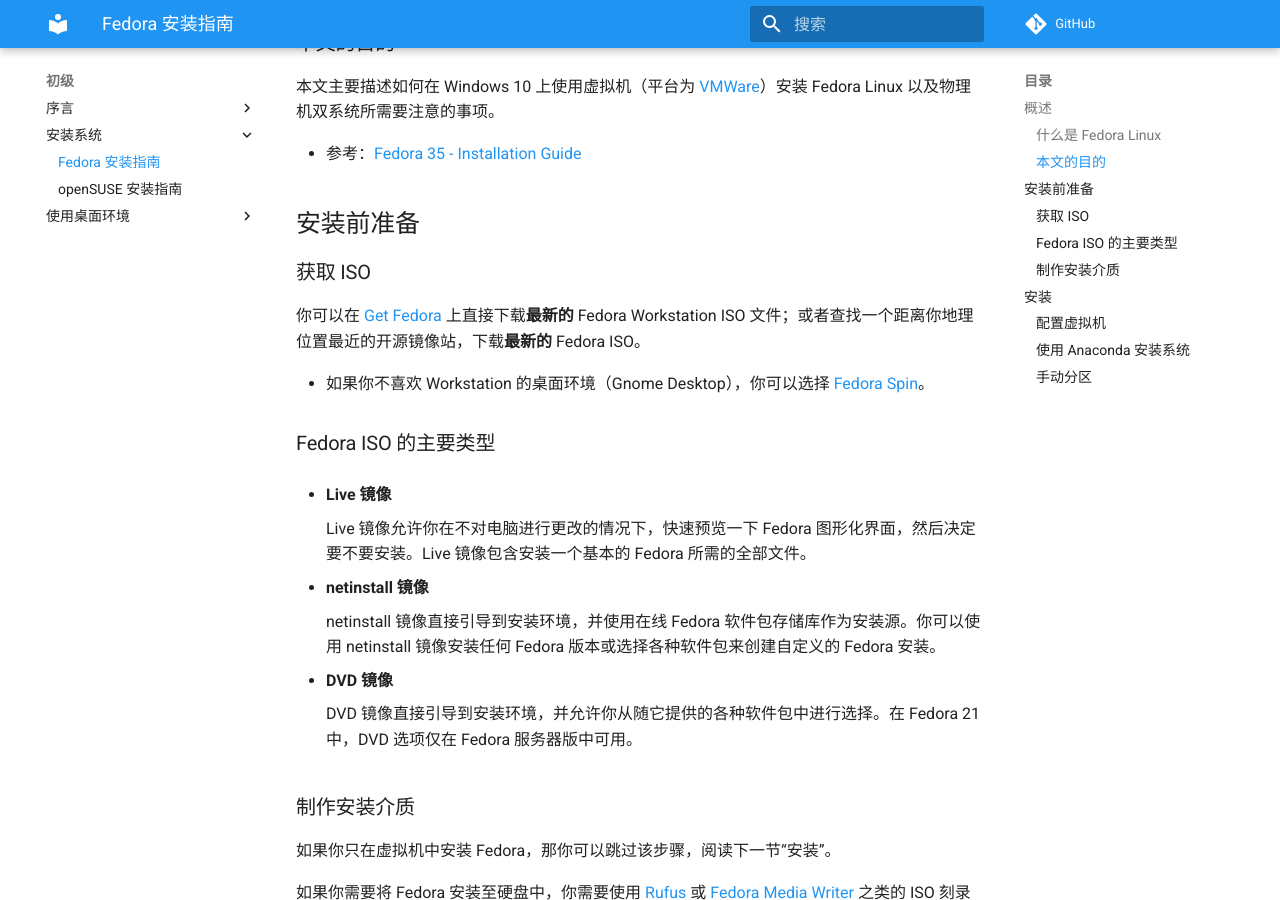
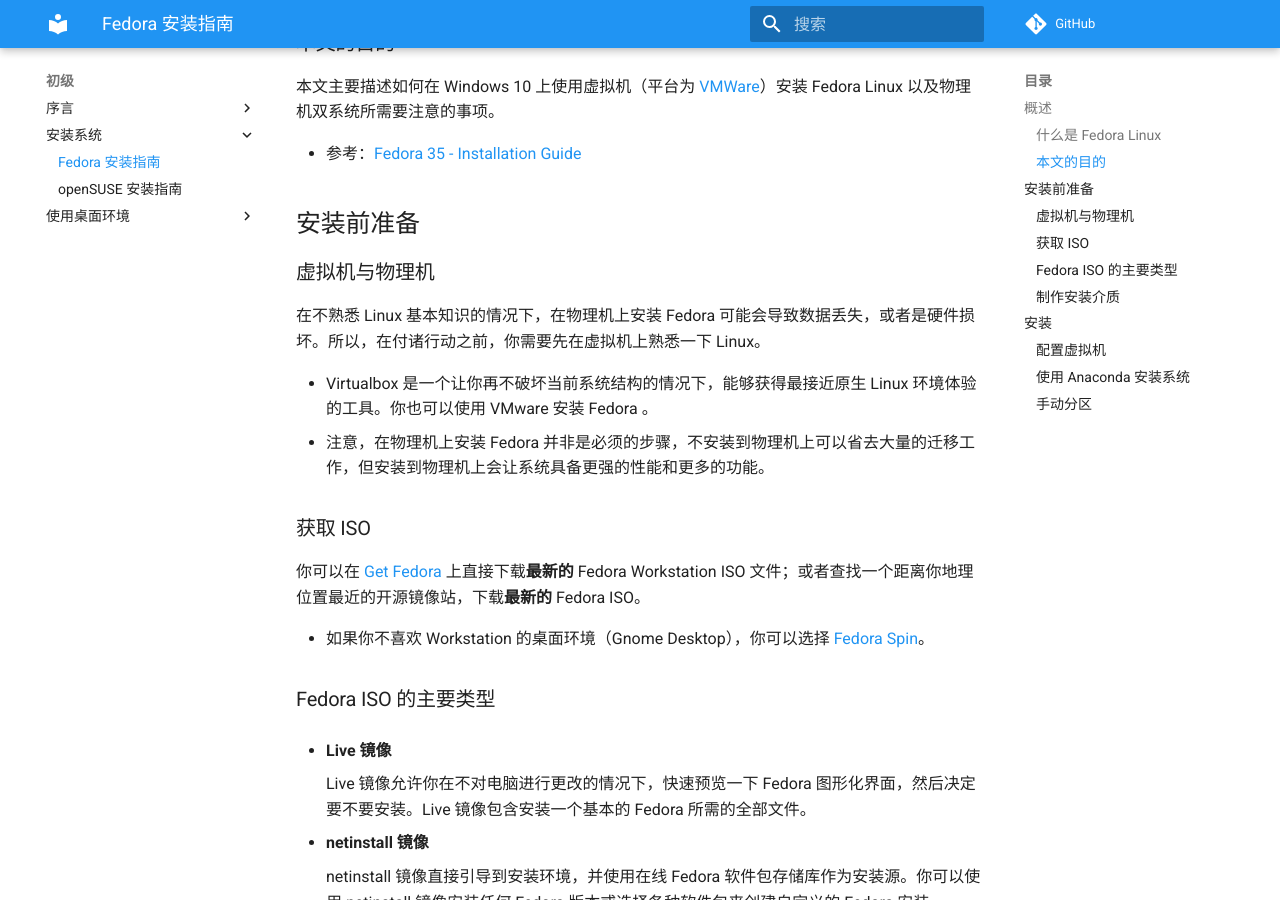
Before and after one commit to linuxhitchhiker/THGLG, an MkDocs documentation site: the page built from docs/basic/installation/fedora-installation-guide.md, in a window 1280 px wide and 900 px high, scrolled down 489 px. Built offline with MkDocs 1.6.1 and Material for MkDocs 9.7.7, drawn with Linux system fonts in a browser that asks for light colours; comment, search, counter and statistics services are not loaded.

Commit message:
update installation

```diff
--- a/docs/basic/installation/fedora-installation-guide.md
+++ b/docs/basic/installation/fedora-installation-guide.md
@@ -21,6 +21,13 @@ Fedora 是一个贴近上游，软件包版本新旧程度仅次于 [Arch Linux]
 - 参考：[Fedora 35 - Installation Guide](https://docs.fedoraproject.org/en-US/fedora/f35/install-guide/)
 
 ## 安装前准备
+
+### 虚拟机与物理机
+
+在不熟悉 Linux 基本知识的情况下，在物理机上安装 Fedora 可能会导致数据丢失，或者是硬件损坏。所以，在付诸行动之前，你需要先在虚拟机上熟悉一下 Linux。
+
+- Virtualbox 是一个让你再不破坏当前系统结构的情况下，能够获得最接近原生 Linux 环境体验的工具。你也可以使用 VMware 安装 Fedora 。
+- 注意，在物理机上安装 Fedora 并非是必须的步骤，不安装到物理机上可以省去大量的迁移工作，但安装到物理机上会让系统具备更强的性能和更多的功能。
 
 ### 获取 ISO
 
```
Also changed, not shown: docs/basic/installation/opensuse-installation-guide/opensuse-installation-guide.md (+7 -0 lines).
